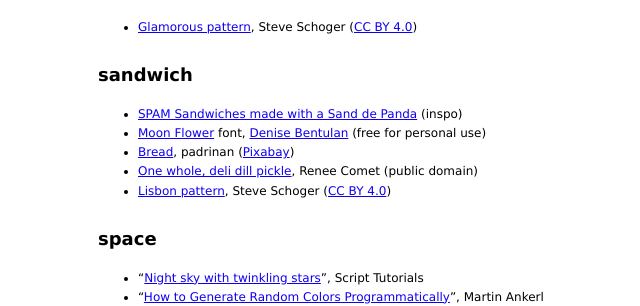
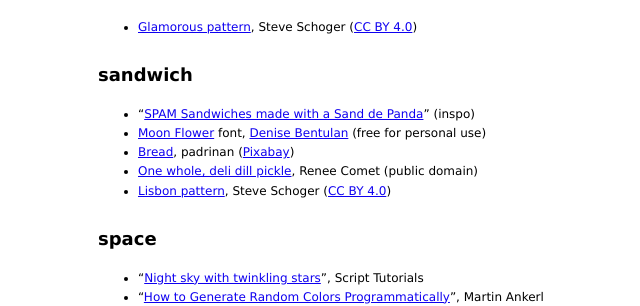
Before and after one commit to redsummernight/redsummernight.github.io, a Jekyll site: the page built from credits/index.html, in a window 1280 px wide and 900 px high, scrolled down 1268 px. Shown: the part 153-459 px from the top of the window, without its empty margins (192-832 px from the left). Built offline with Jekyll 4.4.1, drawn with Linux system fonts in a browser that asks for light colours.

Commit message:
Quote a referenced video title

```diff
--- a/sandwich/index.html
+++ b/sandwich/index.html
@@ -3,7 +3,7 @@
 description: sudo make me a depression meal
 date: 2019-07-14
 credits: |
-  - [SPAM Sandwiches made with a Sand de Panda](https://www.youtube.com/watch?v=1H2bRd91sZw) (inspo)
+  - "[SPAM Sandwiches made with a Sand de Panda](https://www.youtube.com/watch?v=1H2bRd91sZw)" (inspo)
   - [Moon Flower](https://www.dafont.com/moon-flower.font) font, [Denise Bentulan](https://douxie.tumblr.com/)
     (free for personal use)
   - [Bread](https://pixabay.com/photos/approach-detail-bread-integral-1824051/), padrinan
```
